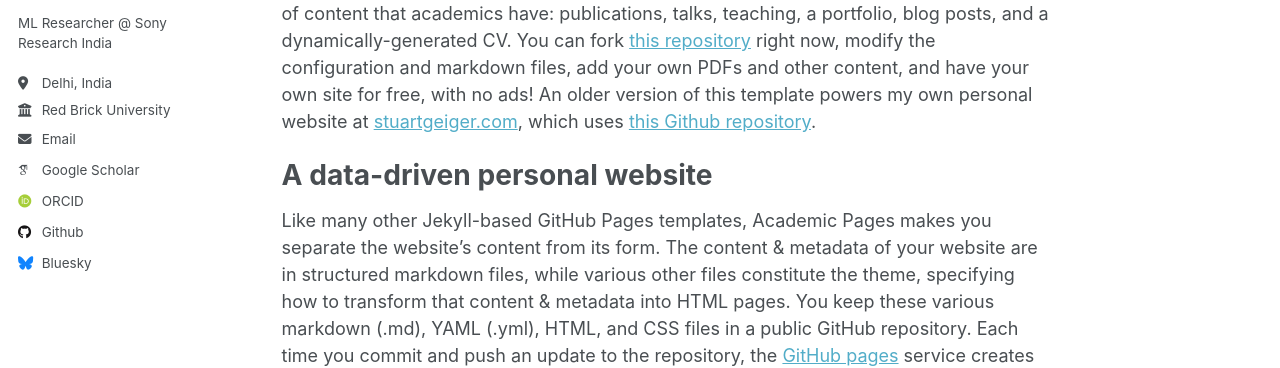
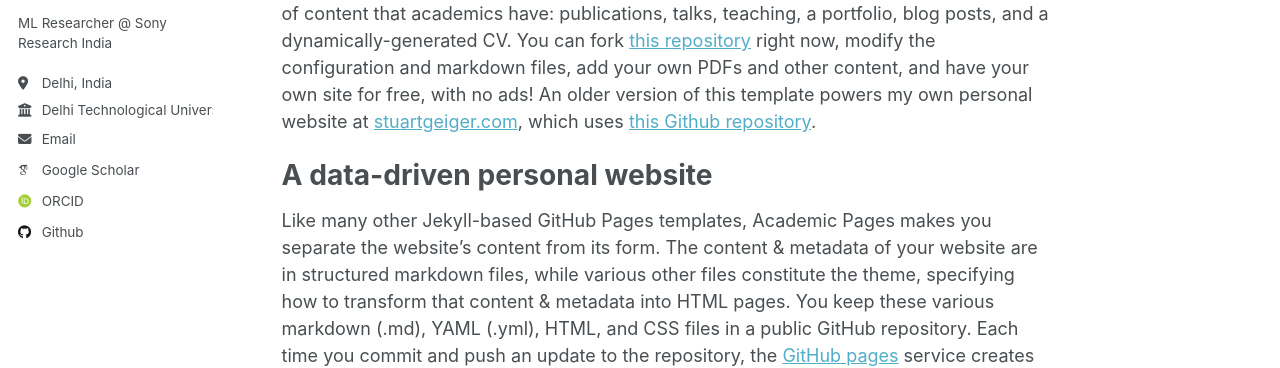
Before and after one commit to theTushar-dot/myinfo, a Jekyll site: the page built from _pages/about.md, in a window 1280 px wide. Shown: the part 311-679 px from the top of the page. Built offline with Jekyll 4.4.1, drawn with Linux system fonts in a browser that asks for light colours; some web fonts are replaced.

Commit message:
Update _config.yml

```diff
--- a/_config.yml
+++ b/_config.yml
@@ -26,9 +26,9 @@ author:
   # pronouns         : # example: "she/her"
   bio              : "ML Researcher @ Sony Research India"
   location         : "Delhi, India"
-  employer         : "Red Brick University"
+  employer         : "Delhi Technological University"
   uri              : # URL
-  email            : "none@example.org"
+  email            : "tushar121prakash@gmail.com"
 
   # Academic websites
   arxiv            : # URL - Update with the correct link to your profile
@@ -40,12 +40,12 @@ author:
   # bitbucket        : # Username - Update with your username on the site
   # codepen          : # Username
   # dribbble         : # Username
-  github           : "academicpages"
+  github           : "https://github.com/theTushar-dot"
   # kaggle           : # Username
   # stackoverflow    : # User number or user number and name (i.e., use "1" or "1/jeff-atwood")
 
   # Social media
-  bluesky          : "bsky.app" # Replace this with you Bluesky username
+  # bluesky          : "bsky.app" # Replace this with you Bluesky username
   facebook         : # Username
   flickr           : # Username
   foursquare       : # Username
```
